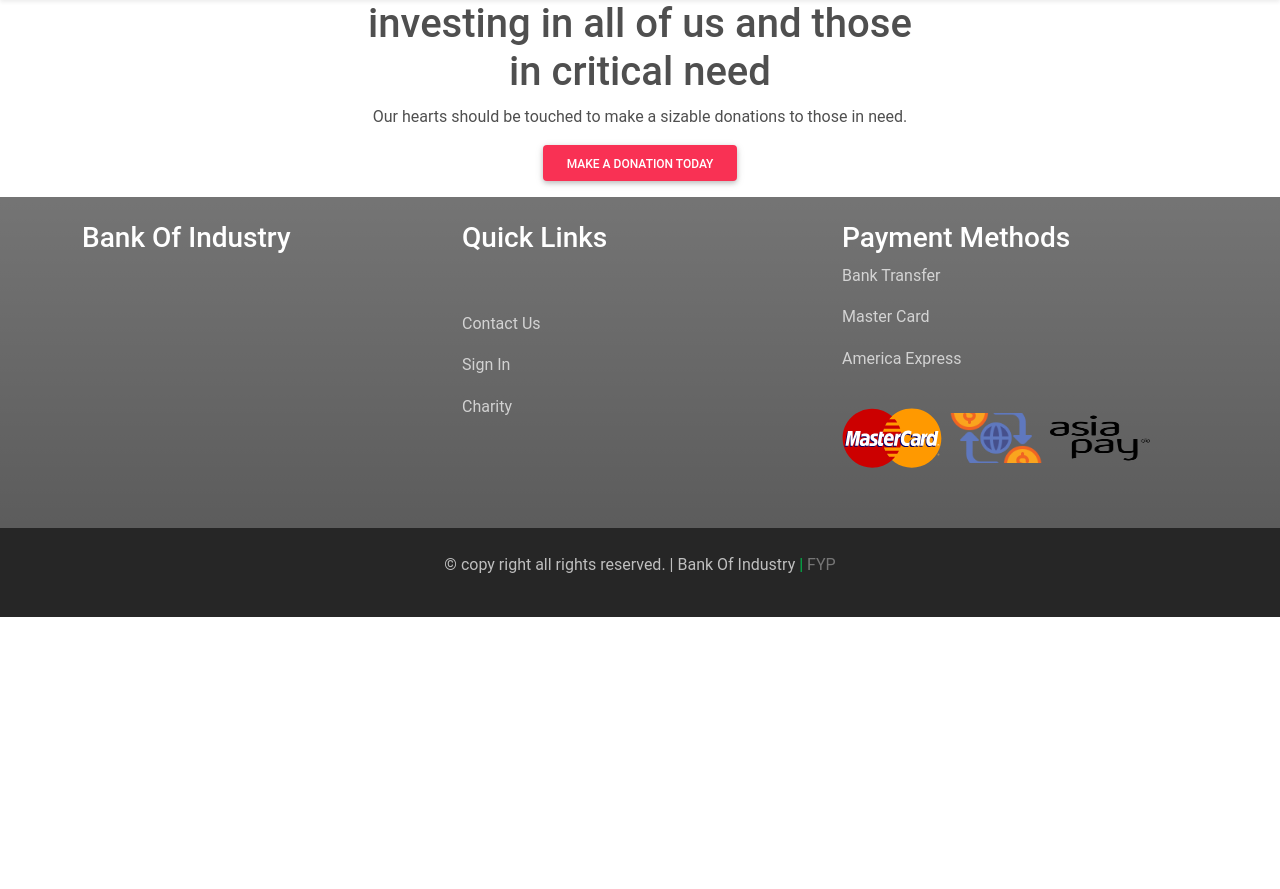
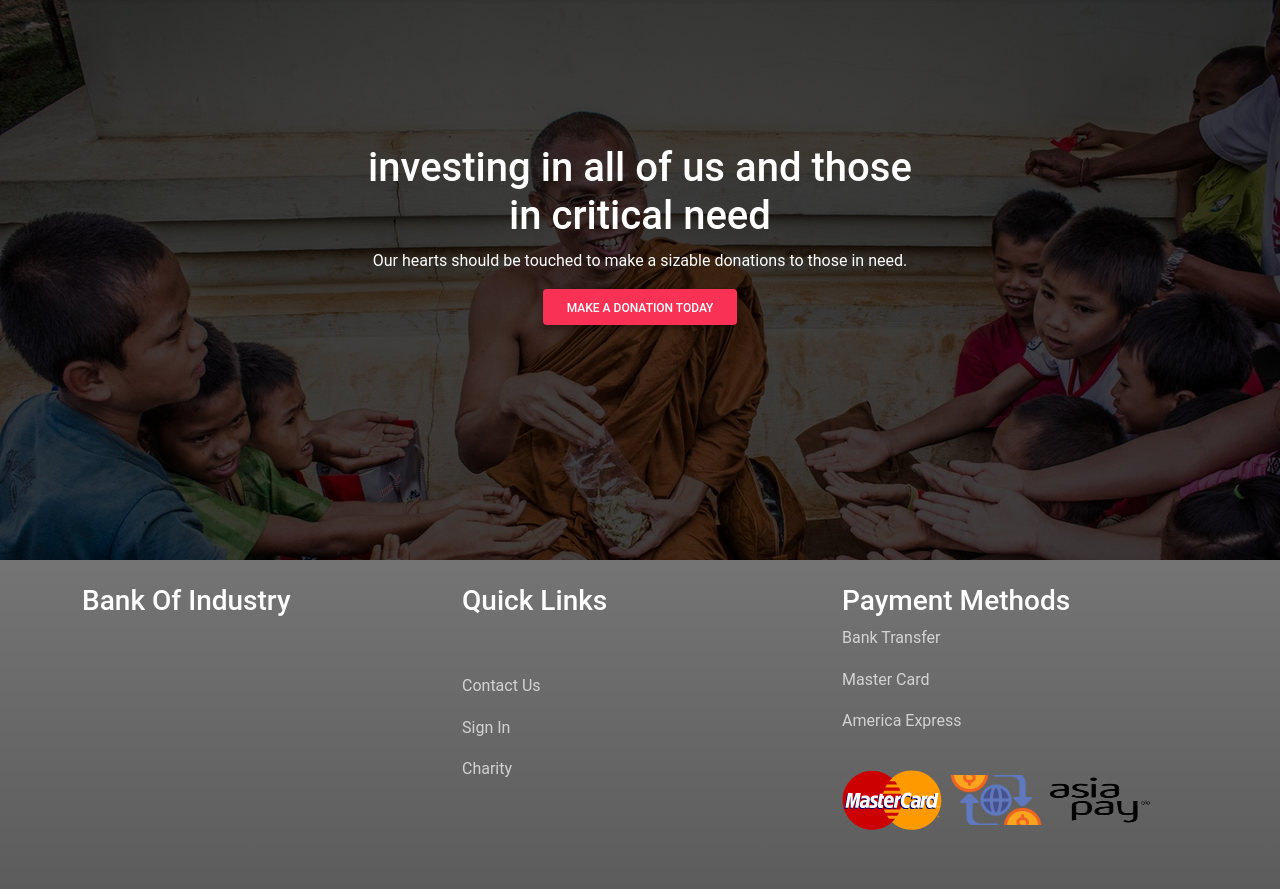
Before and after one commit to ndmichael/bankingsystem, a Django app: page /charity/ in a window 1280 px wide. Shown: the part 59-948 px from the top of the page. Before the commit the page ends 676 px from the top, so only its background shows below. Run offline with Django 4.2, Linux system fonts and the light colour scheme; some libraries are stand-ins or nearby versions.

Commit message:
wrote new css

```diff
--- a/ibanking/static/ibanking/css/banking.css
+++ b/ibanking/static/ibanking/css/banking.css
@@ -81,3 +81,18 @@ footer a {
     color: rgba(255, 255, 255, .7);
     ;
 }
+
+
+/*
+* Charity page css
+*/
+
+#charitypage {
+    min-height: 70vh;
+    min-width: 100%;
+    padding-top: 18vh;
+    background-image: linear-gradient(to left, rgba(0, 0, 0, 0.75), rgba(0, 0, 0, 0.75)), url("/static/ibanking/images/charity.jpg");
+    background-repeat: no-repeat;
+    background-position: cover;
+    color: #FFF;
+}
```
